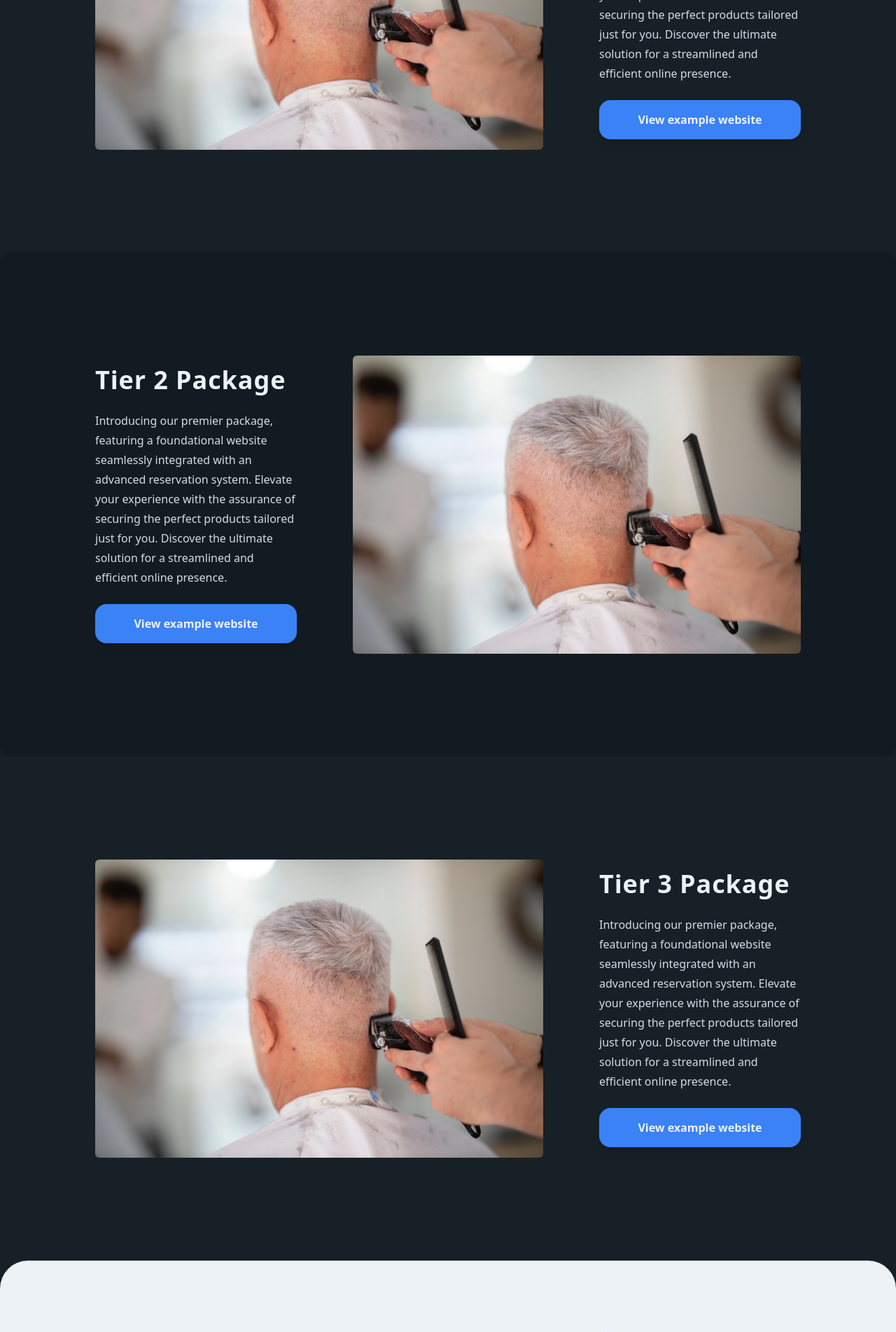
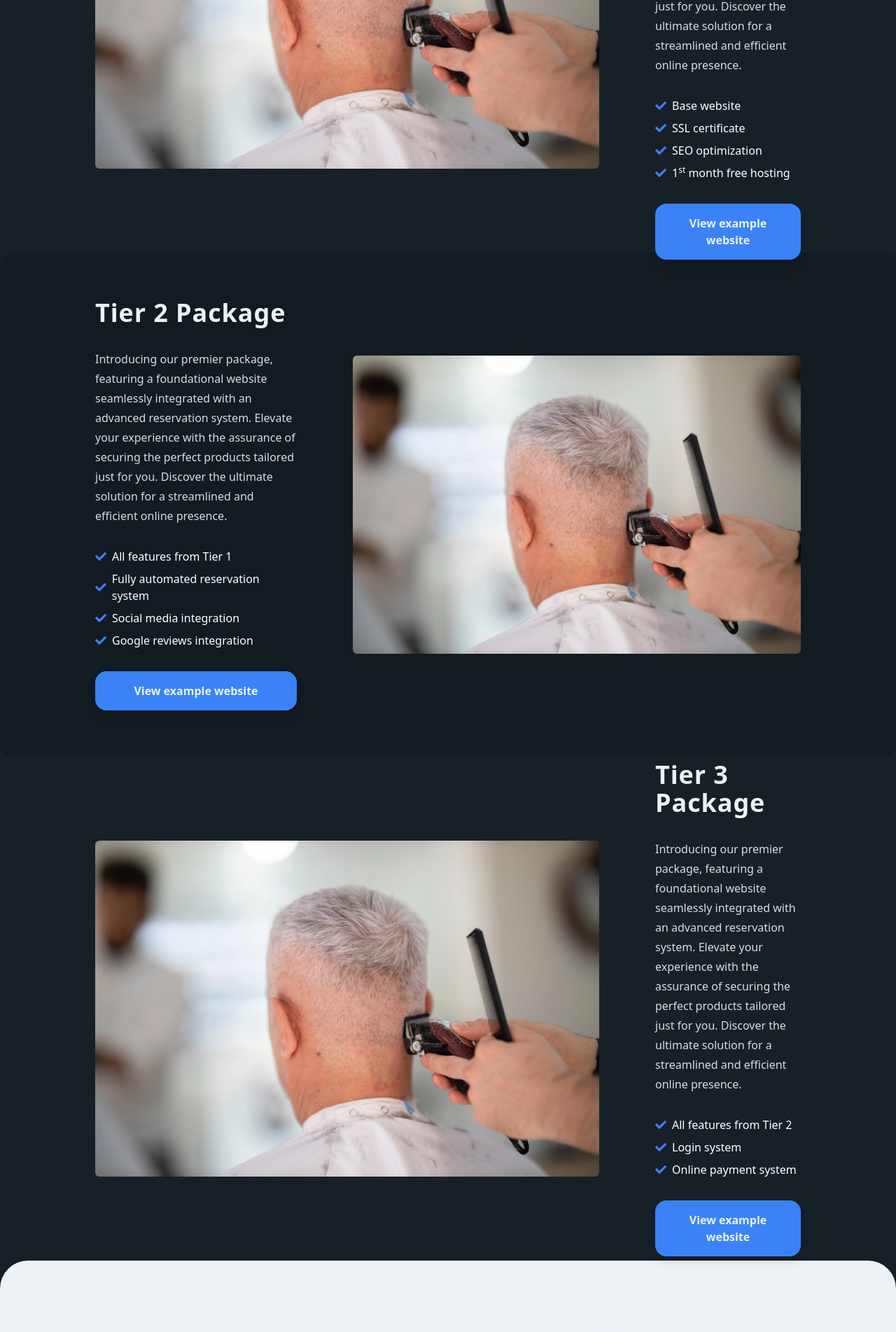
Before and after one commit to MichaelFJ98/DeMannekesFC, a React (Create React App) app in the folder demannekesfc/: page / in a window 1280 px wide. Shown: the part 1360-3263 px from the top of the page at 70% size. Built offline with nearby package versions, Linux system fonts and the light colour scheme; what tailwindcss-bg-patterns would draw is missing.

Commit message:
revamp tiers

```diff
--- a/demannekesfc/src/components/tiers/Tier1.js
+++ b/demannekesfc/src/components/tiers/Tier1.js
@@ -1,18 +1,34 @@
 import React from "react";
 import Fade from "react-reveal/Fade";
+import { FaCheck } from "react-icons/fa";
+
+const features = [
+    "Base website",
+    "SSL certificate",
+    "SEO optimization",
+    "1<sup>st</sup> month free hosting",
+  ];
 
 export default function Tier1() {
     return (
         <div className="bg-l1 h-full xl:h-[45rem]" id="packages">
             <div className="bg-c3 rounded-t-[40px] w-screen h-full flex lg:justify-center p-4 lg-p-0">
-                <div className="flex flex-col md:flex-row lg:w-10/12 h-full items-center md:space-x-20 p-4">
-                    <img src="./assets/images/hairdresser/herobg.webp" alt="barberimg" className="hidden md:block xl:block w-full lg:w-[30rem] xl:w-[40rem] rounded-md object-cover" />
-                    <div className="w-full lg:w-[38rem] flex flex-col space-y-6">
+                <div className="flex flex-col md:flex-row lg:w-10/12 h-full items-center justify-around md:space-x-20 p-4">
+                    <img src="./assets/images/hairdresser/herobg.webp" alt="barberimg" className="hidden md:block w-full lg:w-[30rem] xl:w-[45rem] rounded-md object-cover" />
+                    <div className="w-full lg:w-[38rem] flex flex-col space-y-8">
                         <Fade top distance="20px" duration={1500}>
                             <h1 className="text-4xl font-semibold lg:font-bold text-l1 tracking-wide lg:text-left">Tier 1 Package</h1>
                         </Fade>
                         <Fade top distance="20px" duration={1500} delay={300}>
                             <p className="text-l2 leading-7 lg:text-left">Introducing our premier package, featuring a foundational website seamlessly integrated with an advanced reservation system. Elevate your experience with the assurance of securing the perfect products tailored just for you. Discover the ultimate solution for a streamlined and efficient online presence.</p>
+                            <ul className="list-none space-y-2">
+                                {features.map((feature, index) => (
+                                    <li key={index} className="flex items-center space-x-2 text-white">
+                                        <FaCheck className="text-primary" />
+                                        <p dangerouslySetInnerHTML={{ __html: feature }}></p>
+                                    </li>
+                                ))}
+                            </ul>
                         </Fade>
                         <Fade top distance="20px" duration={1500} delay={600}>
                             <button className="bg-primary hover:bg-blue-600 hover:scale-110 transition-all shadow-lg duration-300 p-4 rounded-2xl text-l1 font-semibold lg:mx-0">View example website</button>
--- a/demannekesfc/src/components/tiers/Tier2.js
+++ b/demannekesfc/src/components/tiers/Tier2.js
@@ -1,18 +1,34 @@
 import React from "react";
 import Fade from "react-reveal/Fade";
+import { FaCheck } from "react-icons/fa";
+
+const features = [
+    "All features from Tier 1",
+    "Fully automated reservation system",
+    "Social media integration",
+    "Google reviews integration",
+  ];
 
 export default function Tier2() {
     return (
         <div className="bg-c3 h-full xl:h-[45rem]" id="packages">
             <div className="bg-c2 w-screen h-full flex lg:justify-center p-4 lg-p-0 rounded-2xl">
-                <div className="flex flex-col md:flex-row lg:w-10/12 h-full items-center md:space-x-20 p-4">
+                <div className="flex flex-col md:flex-row lg:w-10/12 h-full justify-around items-center md:space-x-20 p-4">
 
-                    <div className="w-full lg:w-[38rem] flex flex-col space-y-6">
+                    <div className="w-full lg:w-[38rem] flex flex-col space-y-8">
                         <Fade top distance="20px" duration={1500}>
                             <h1 className="text-4xl font-semibold lg:font-bold text-l1 tracking-wide lg:text-left">Tier 2 Package</h1>
                         </Fade>
                         <Fade top distance="20px" duration={1500} delay={300}>
                             <p className="text-l2 leading-7 lg:text-left">Introducing our premier package, featuring a foundational website seamlessly integrated with an advanced reservation system. Elevate your experience with the assurance of securing the perfect products tailored just for you. Discover the ultimate solution for a streamlined and efficient online presence.</p>
+                            <ul className="list-none space-y-2">
+                                {features.map((feature, index) => (
+                                    <li key={index} className="flex items-center space-x-2 text-white">
+                                        <FaCheck className="text-primary" />
+                                        <p>{feature}</p>
+                                    </li>
+                                ))}
+                            </ul>
                         </Fade>
                         <Fade top distance="20px" duration={1500} delay={600}>
                             <button className="bg-primary hover:bg-blue-600 hover:scale-110 transition-all shadow-lg duration-300 p-4 rounded-2xl text-l1 font-semibold lg:mx-0">View example website</button>
--- a/demannekesfc/src/components/tiers/Tier3.js
+++ b/demannekesfc/src/components/tiers/Tier3.js
@@ -1,18 +1,33 @@
 import React from "react";
 import Fade from "react-reveal/Fade";
+import { FaCheck } from "react-icons/fa";
+
+const features = [
+    "All features from Tier 2",
+    "Login system",
+    "Online payment system",
+  ];
 
 export default function Tier3() {
     return (
         <div className="bg-l1 h-full xl:h-[45rem]" id="packages">
             <div className="bg-c3 w-screen h-full flex lg:justify-center p-4 lg-p-0">
-                <div className="flex flex-col md:flex-row lg:w-10/12 h-full items-center md:space-x-20 p-4">
-                    <img src="./assets/images/hairdresser/herobg.webp" alt="barberimg" className="hidden md:block xl:block w-full lg:w-[30rem] xl:w-[40rem] rounded-md object-cover" />
-                    <div className="w-full lg:w-[38rem] flex flex-col space-y-6">
+                <div className="flex flex-col md:flex-row lg:w-10/12 h-full items-center justify-around md:space-x-20 p-4">
+                    <img src="./assets/images/hairdresser/herobg.webp" alt="barberimg" className="hidden md:block w-full lg:w-[30rem] xl:w-[45rem] rounded-md object-cover" />
+                    <div className="w-full lg:w-[38rem] flex flex-col space-y-8">
                         <Fade top distance="20px" duration={1500}>
                             <h1 className="text-4xl font-semibold lg:font-bold text-l1 tracking-wide lg:text-left">Tier 3 Package</h1>
                         </Fade>
                         <Fade top distance="20px" duration={1500} delay={300}>
                             <p className="text-l2 leading-7 lg:text-left">Introducing our premier package, featuring a foundational website seamlessly integrated with an advanced reservation system. Elevate your experience with the assurance of securing the perfect products tailored just for you. Discover the ultimate solution for a streamlined and efficient online presence.</p>
+                            <ul className="list-none space-y-2">
+                                {features.map((feature, index) => (
+                                    <li key={index} className="flex items-center space-x-2 text-white">
+                                        <FaCheck className="text-primary" />
+                                        <p dangerouslySetInnerHTML={{ __html: feature }}></p>
+                                    </li>
+                                ))}
+                            </ul>
                         </Fade>
                         <Fade top distance="20px" duration={1500} delay={600}>
                             <button className="bg-primary hover:bg-blue-600 hover:scale-110 transition-all shadow-lg duration-300 p-4 rounded-2xl text-l1 font-semibold lg:mx-0">View example website</button>
```
